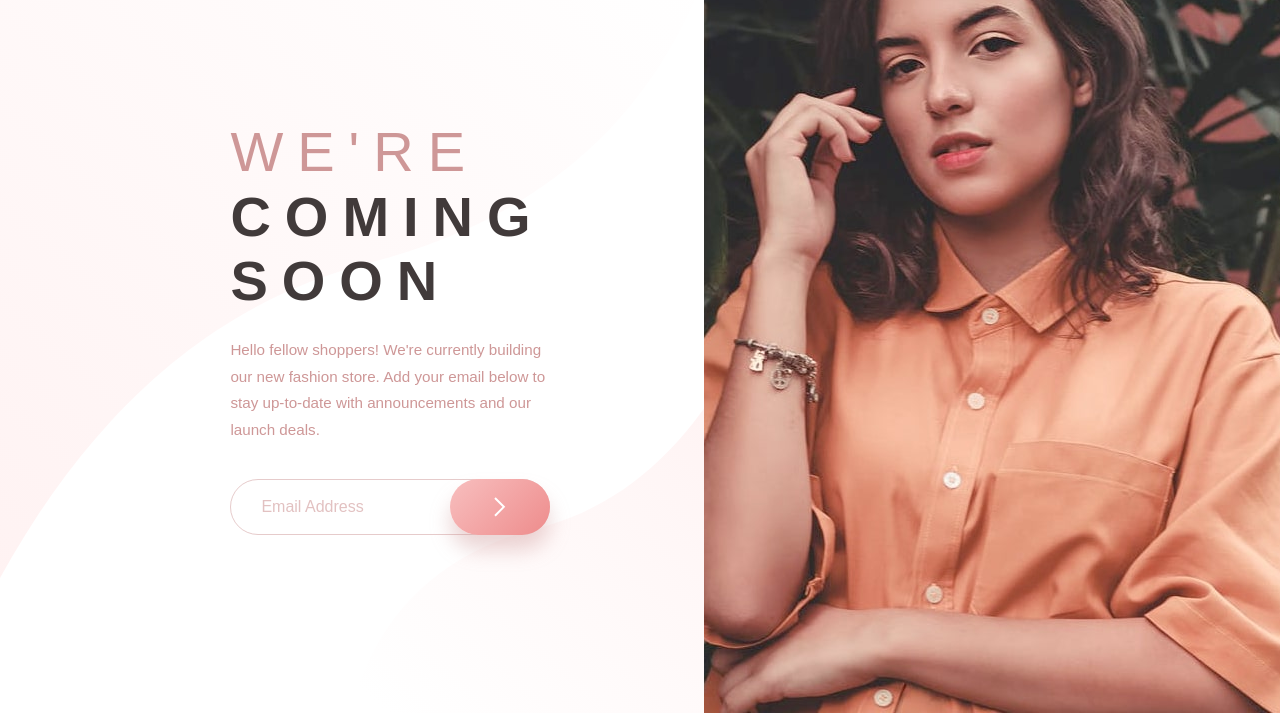
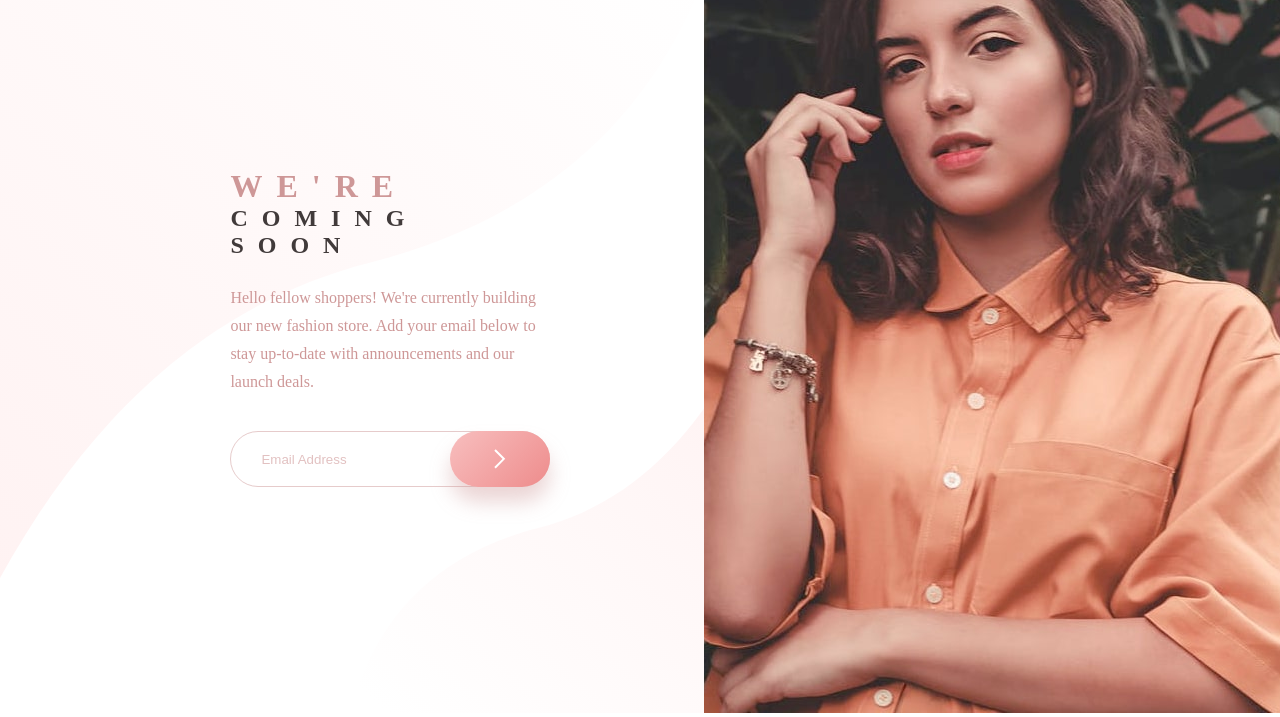
Before and after one commit to tunahqnncode/css-calisma-odevi, a plain HTML site: page index.html in a window 1280 px wide. Shown: the part 87-804 px from the top of the page. Drawn offline with Linux system fonts and the light colour scheme.

```diff
--- a/assets/css/style.css
+++ b/assets/css/style.css
@@ -5,7 +5,6 @@
 }
 
 body {
-    font-family: 'Josefin Sans', sans-serif;
     height: 100vh;
     overflow: hidden;
 }
@@ -46,16 +45,12 @@ body {
 }
 
 .main-title h1 {
-    font-size: 3.5rem;
-    font-weight: 300;
     color: hsl(0, 36%, 70%);
     letter-spacing: 14px;
     line-height: 1.15;
 }
 
 .main-title h2 {
-    font-size: 3.5rem;
-    font-weight: 600;
     color: hsl(0, 6%, 24%);
     letter-spacing: 14px;
     line-height: 1.15;
@@ -63,7 +58,6 @@ body {
 
 .content-box p {
     color: hsl(0, 36%, 70%);
-    font-size: 0.95rem;
     line-height: 1.75;
     margin-bottom: 2.2rem;
 }
@@ -82,8 +76,6 @@ body {
     border-radius: 50px;
     border: 1px solid hsla(0, 36%, 70%, 0.5);
     background: transparent;
-    font-family: 'Josefin Sans', sans-serif;
-    font-size: 1rem;
     color: hsl(0, 6%, 24%);
     outline: none;
 }
```
Also changed, not shown: 1 other file.
